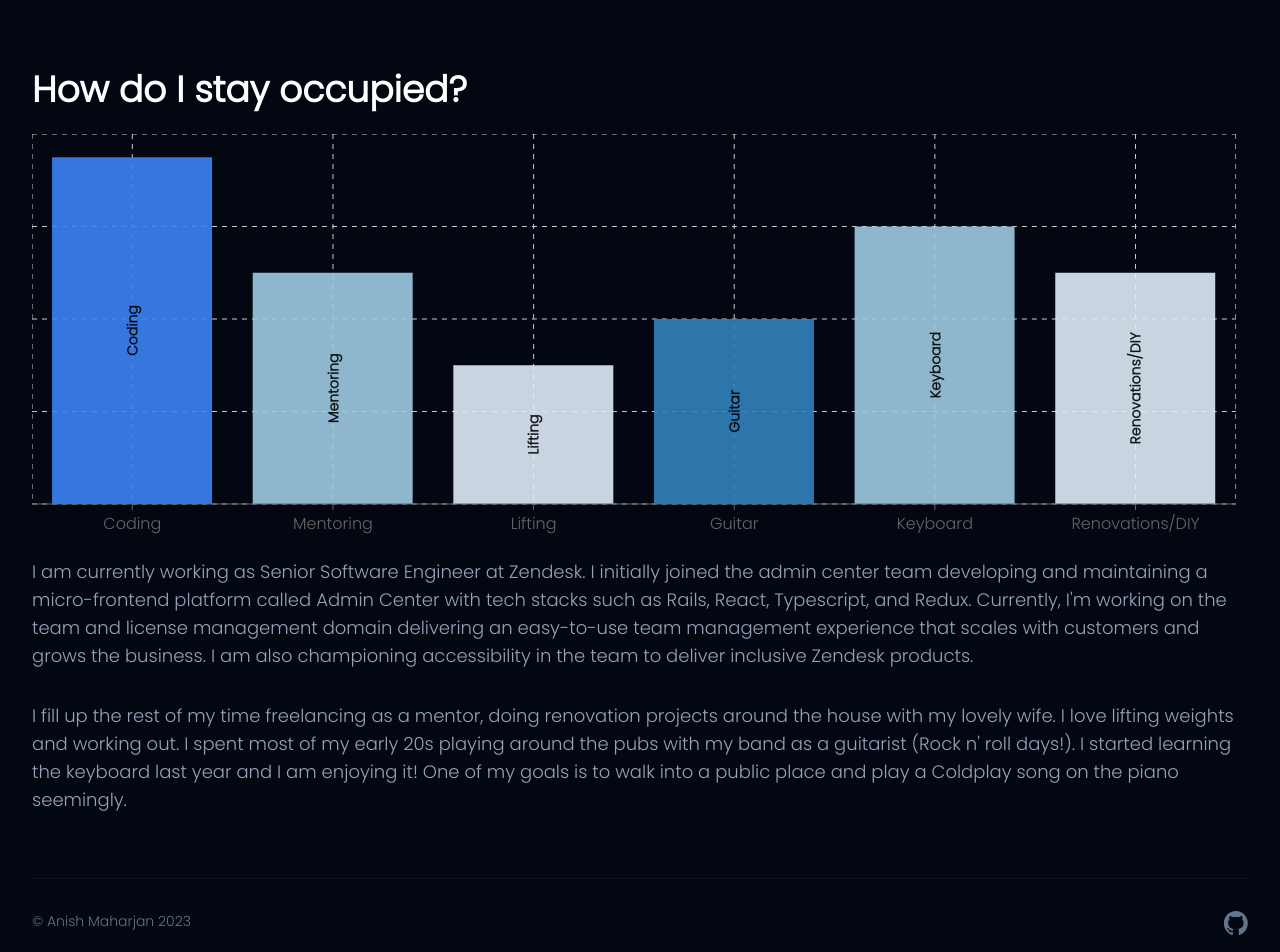
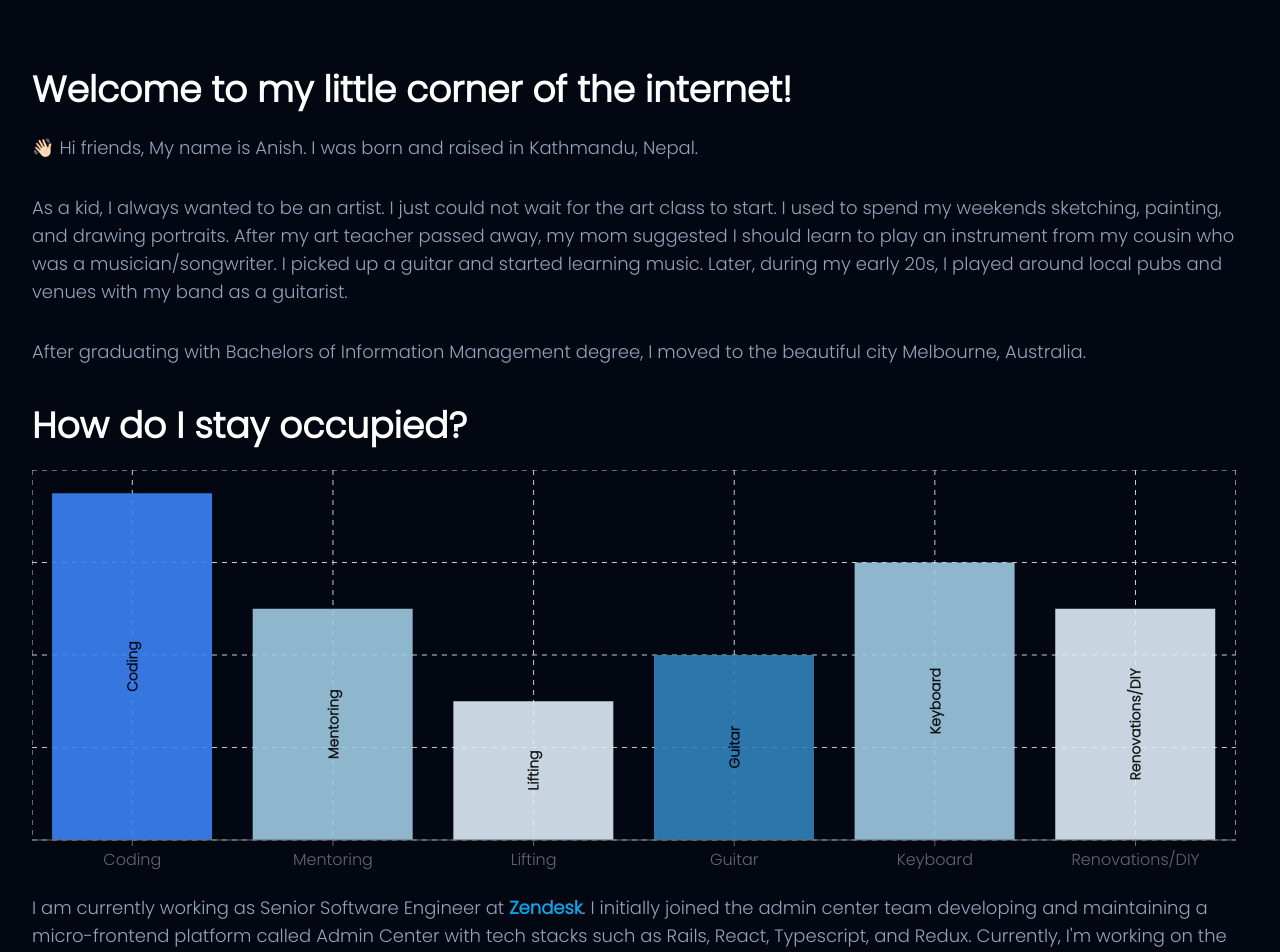
Before and after one commit to ooanishoo/ooanishoo, a Next.js app: page /about in a window 1280 px wide. Shown: the part 120-1072 px from the top of the page. Built offline with nearby package versions, Linux system fonts and the light colour scheme.

Commit message:
docs: add more content on about page

```diff
--- a/src/app/about/page.tsx
+++ b/src/app/about/page.tsx
@@ -1,53 +1,50 @@
+/* eslint-disable react/no-unescaped-entities */
 'use client'
-
 import { BarGraph } from '../components/BarGraph'
-
-const data = [
-  {
-    color: '#8884d8',
-    name: 'Coding',
-    value: 80,
-  },
-  {
-    color: '#83a6ed',
-    name: 'Mentoring',
-    value: 60,
-  },
-  {
-    color: '#8dd1e1',
-    name: 'Lifting',
-    value: 40,
-  },
-  {
-    color: '#82ca9d',
-    name: 'Guitar',
-    value: 40,
-  },
-  {
-    color: '#a4de6c',
-    name: 'Keyboard',
-    value: 60,
-  },
-  {
-    color: '#a4de6c',
-    name: 'Renovation/DIY',
-    value: 30,
-  },
-]
 
 export default function About() {
   return (
     <div>
+      <h2 className="pt-2 text-2xl font-extrabold text-black dark:text-white sm:text-3xl lg:text-4xl">
+        {`Welcome to my little corner of the internet!`}
+      </h2>
+      <p className="mb-8 mt-6 text-sm text-gray-800 dark:text-slate-400  sm:text-lg">
+        👋🏻 Hi friends, My name is Anish. I was born and raised in Kathmandu,
+        Nepal.
+      </p>
+      <p className="mb-8 mt-6 text-sm leading-7 text-gray-800  dark:text-slate-400 sm:text-lg">
+        {`As a kid, I always wanted to be an artist. I just could not wait for the art class to start. I used to spend my weekends sketching, painting, and drawing portraits. After my art teacher passed away, my mom suggested I should learn to play an instrument from my cousin who was a musician/songwriter. I picked up a guitar and started learning music. Later, during my early 20s, I played around local pubs and venues with my band as a guitarist. `}
+      </p>
+      <p className="mb-8 mt-6 text-sm text-gray-800 dark:text-slate-400  sm:text-lg">
+        {`
+        After graduating with Bachelors of Information Management degree, I
+        moved to the beautiful city Melbourne, Australia.
+        `}
+      </p>
       <h2 className="pt-2 text-2xl font-extrabold text-black dark:text-white sm:text-3xl lg:text-4xl">
         How do I stay occupied?
       </h2>
       <BarGraph />
       <div className="mb-8 text-sm text-gray-800 dark:text-slate-400  sm:text-lg lg:mt-6">
         <p className="mb-8">
-          {`I am currently working as Senior Software Engineer at Zendesk. I initially joined the admin center team developing and maintaining a micro-frontend platform called Admin Center with tech stacks such as Rails, React, Typescript, and Redux. Currently, I'm working on the team and license management domain delivering an easy-to-use team management experience that scales with customers and grows the business. I am also championing accessibility in the team to deliver inclusive Zendesk products.`}
+          I am currently working as Senior Software Engineer at{' '}
+          <a
+            href="https://www.linkedin.com/company/zendesk"
+            title="Link to Zendesk linked in profile"
+            className="font-extrabold text-sky-500 hover:animate-pulse"
+          >
+            Zendesk
+          </a>
+          . I initially joined the admin center team developing and maintaining
+          a micro-frontend platform called Admin Center with tech stacks such as
+          Rails, React, Typescript, and Redux. Currently, I'm working on the
+          team and license management domain delivering an easy-to-use team
+          management experience that scales with customers and grows the
+          business. I am also championing accessibility in the team to deliver
+          inclusive Zendesk products.
         </p>
         <p>
-          {`I fill up the rest of my time freelancing as a mentor, doing renovation projects around the house with my lovely wife. I love lifting weights and working out. I spent most of my early 20s playing around the pubs with my band as a guitarist (Rock n' roll days!). I started learning the keyboard last year and I am enjoying it! One of my goals is to walk into a public place and play a Coldplay song on the piano seemingly.`}
+          {`I fill up the rest of my time freelancing as a mentor, doing renovation projects around the house with my lovely wife. I love lifting weights and working out. Last year, I started learning the keyboard and I am enjoying it! One of my goals is to walk into a public place and play a Coldplay song on the piano seemingly.`}
         </p>
       </div>
     </div>
```
